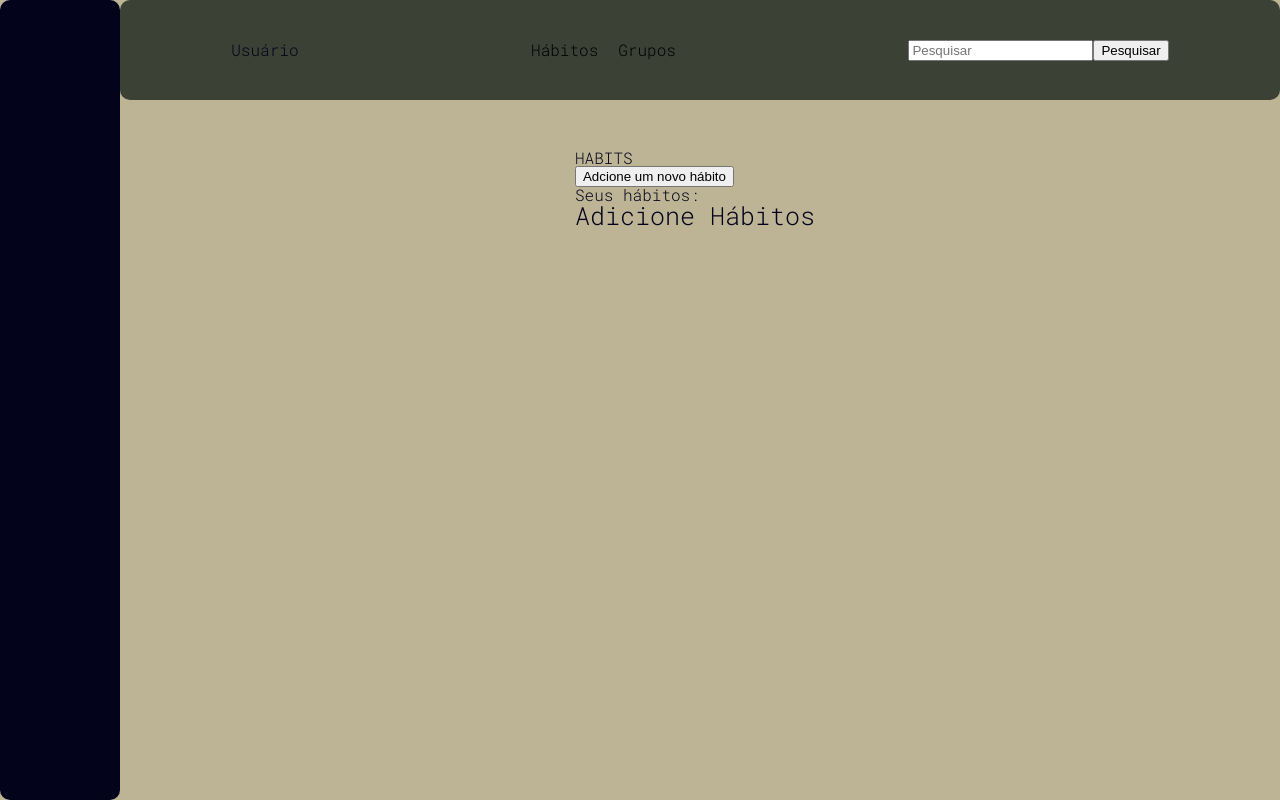
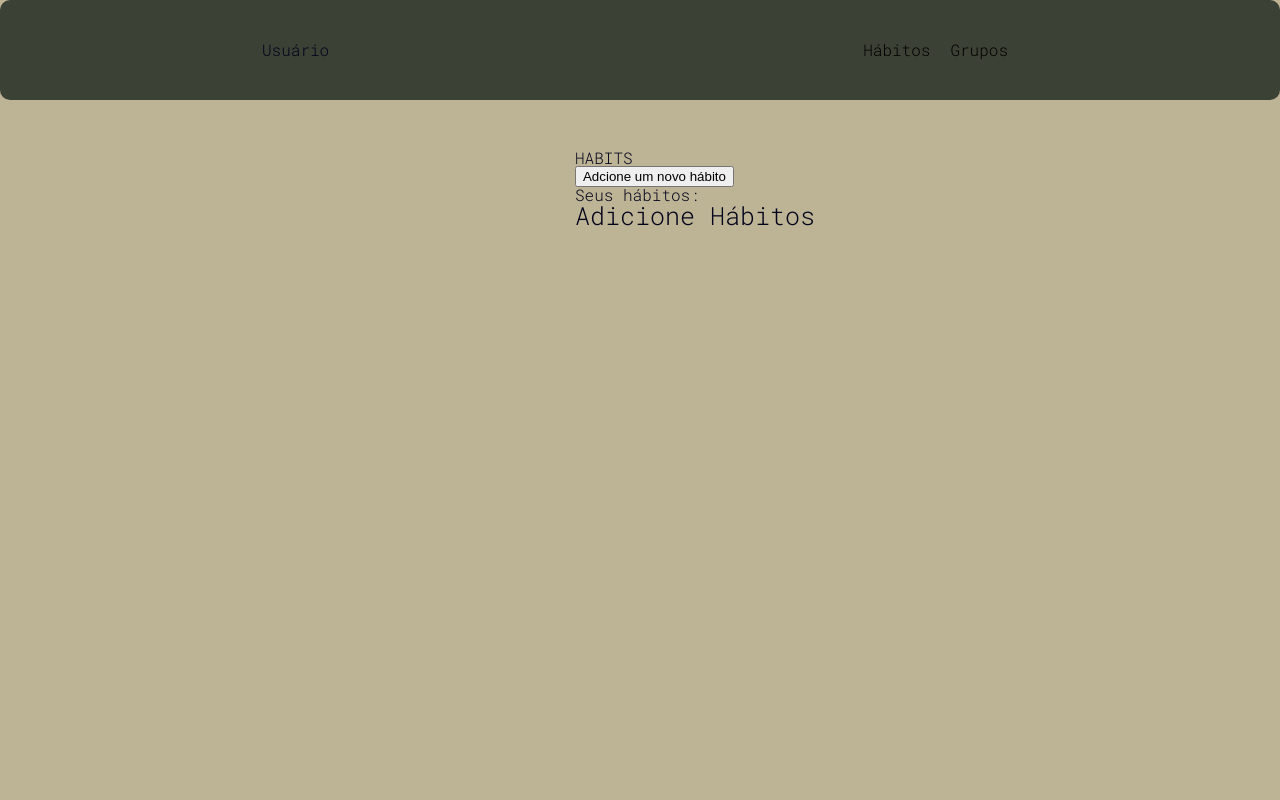
Before and after one commit to serafimmatheus/habits-1, a React (Create React App) app: page /dashboard in a window 1280 px wide. Built offline with nearby package versions, Linux system fonts and the light colour scheme; no server answers; sample sign-in values are in the browser's storage.

Commit message:
fix: updatin HeaderDash

```diff
--- a/src/Components/HeaderDash/index.jsx
+++ b/src/Components/HeaderDash/index.jsx
@@ -1,7 +1,6 @@
 import { FiMenu } from "react-icons/fi";
-import { HeaderDashboard, BoxHeaderDashboard, NavBar, Header } from "./style";
+import { HeaderDashboard, BoxHeaderDashboard, Header } from "./style";
 import { useState } from "react";
-import { Button } from "../Button";
 import { Link } from "react-router-dom";
 
 export const HeaderDash = () => {
@@ -13,7 +12,6 @@ export const HeaderDash = () => {
   return (
     <>
       <Header>
-        <NavBar></NavBar>
         <HeaderDashboard>
           <BoxHeaderDashboard isTrueMobile={isTrueMobile}>
             <nav className="mobile">
@@ -24,8 +22,9 @@ export const HeaderDash = () => {
                 <FiMenu />
               </div>
 
+              <h2>Usuário</h2>
+
               <div className="modal">
-                <h2>Usuário</h2>
                 <ul>
                   <Link className="link" to="/dashboard">
                     <li>Hábitos</li>
@@ -35,11 +34,6 @@ export const HeaderDash = () => {
                     <li>Grupos</li>
                   </Link>
                 </ul>
-
-                <div className="input">
-                  <input placeholder="Pesquisar" />
-                  <button>Pesquisar</button>
-                </div>
               </div>
             </nav>
 
@@ -54,11 +48,6 @@ export const HeaderDash = () => {
                   <li>Grupos</li>
                 </Link>
               </ul>
-
-              <div className="input">
-                <input placeholder="Pesquisar" />
-                <button>Pesquisar</button>
-              </div>
             </nav>
           </BoxHeaderDashboard>
         </HeaderDashboard>
--- a/src/Components/HeaderDash/style.js
+++ b/src/Components/HeaderDash/style.js
@@ -4,26 +4,7 @@ export const Header = styled.header`
   @media screen and (min-width: 320px) {
     display: flex;
     flex-direction: row;
-
     margin-bottom: 50px;
-  }
-`;
-
-export const NavBar = styled.div`
-  @media screen and (min-width: 320px) {
-    position: fixed;
-    width: 10px;
-    height: 100vh;
-    background-color: #03031b;
-    border-radius: 10px;
-  }
-
-  @media screen and (min-width: 768px) {
-    width: 70px;
-  }
-
-  @media screen and (min-width: 1024px) {
-    width: 120px;
   }
 `;
 
@@ -31,9 +12,8 @@ export const HeaderDashboard = styled.section`
   @media screen and (min-width: 320px) {
     display: flex;
     justify-content: space-between;
-    position: relative;
     left: 10px;
-    width: calc(100% - 10px);
+    width: 100%;
     height: 100px;
     border-radius: 10px;
     background-color: var(--log-cabin);
@@ -42,9 +22,8 @@ export const HeaderDashboard = styled.section`
   @media screen and (min-width: 768px) {
     display: flex;
     justify-content: space-between;
-    position: relative;
-    left: 70px;
-    width: calc(100% - 70px);
+
+    width: 100%;
     height: 100px;
     border-radius: 10px;
     background-color: var(--log-cabin);
@@ -53,9 +32,8 @@ export const HeaderDashboard = styled.section`
   @media screen and (min-width: 1024px) {
     display: flex;
     justify-content: space-between;
-    position: relative;
-    left: 120px;
-    width: calc(100% - 120px);
+
+    width: 100%;
     height: 100px;
     border-radius: 10px;
     background-color: var(--log-cabin);
@@ -72,8 +50,10 @@ export const BoxHeaderDashboard = styled.div`
     align-items: center;
 
     .mobile {
+      width: 100%;
       display: flex;
       position: relative;
+      justify-content: space-around;
 
       .bars {
         position: relative;
@@ -83,7 +63,7 @@ export const BoxHeaderDashboard = styled.div`
 
       .modal {
         position: fixed;
-        width: calc(100% - 10px);
+        width: 100%;
         height: 100px;
         display: ${({ isTrueMobile }) => (isTrueMobile ? "flex" : "none")};
         justify-content: center;
@@ -91,8 +71,8 @@ export const BoxHeaderDashboard = styled.div`
         align-items: center;
         border-radius: 10px;
         background-color: black;
-        left: 10px;
         top: 100px;
+        left: 0;
         z-index: 1;
         ul {
           li {
@@ -100,20 +80,6 @@ export const BoxHeaderDashboard = styled.div`
             height: 30px;
             background-color: black;
             color: white;
-          }
-        }
-
-        div.input {
-          position: relative;
-          input {
-            position: relative;
-          }
-          button {
-            top: 0;
-            right: 0;
-            width: 100px;
-            height: 30px;
-            position: absolute;
           }
         }
       }
@@ -186,20 +152,5 @@ export const BoxHabits = styled.div`
 
 export const Main = styled.main`
   @media screen and (min-width: 320px) {
-    width: calc(100% - 10px);
-    position: relative;
-    left: 10px;
-  }
-
-  @media screen and (min-width: 768px) {
-    width: calc(100% - 70px);
-    position: relative;
-    left: 70px;
-  }
-
-  @media screen and (min-width: 1024px) {
-    width: calc(100% - 120px);
-    position: relative;
-    left: 120px;
   }
 `;
```
